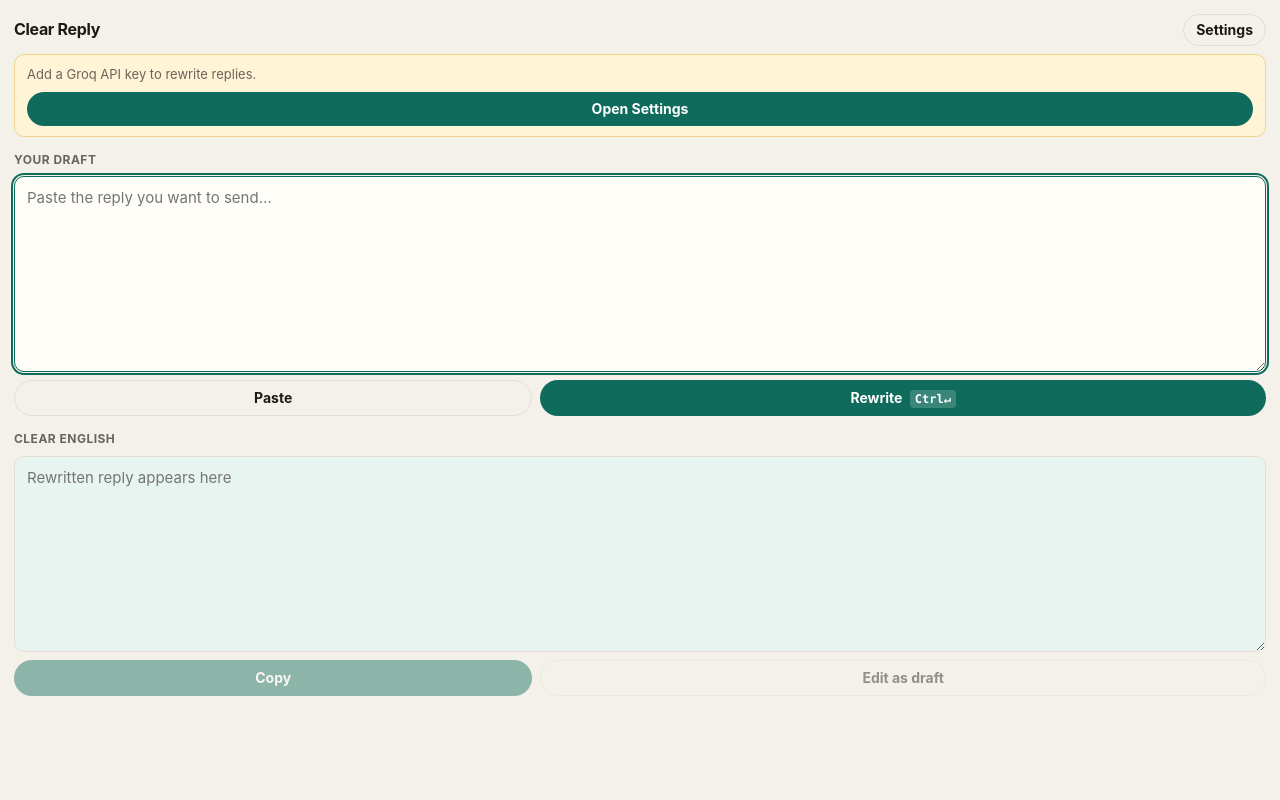
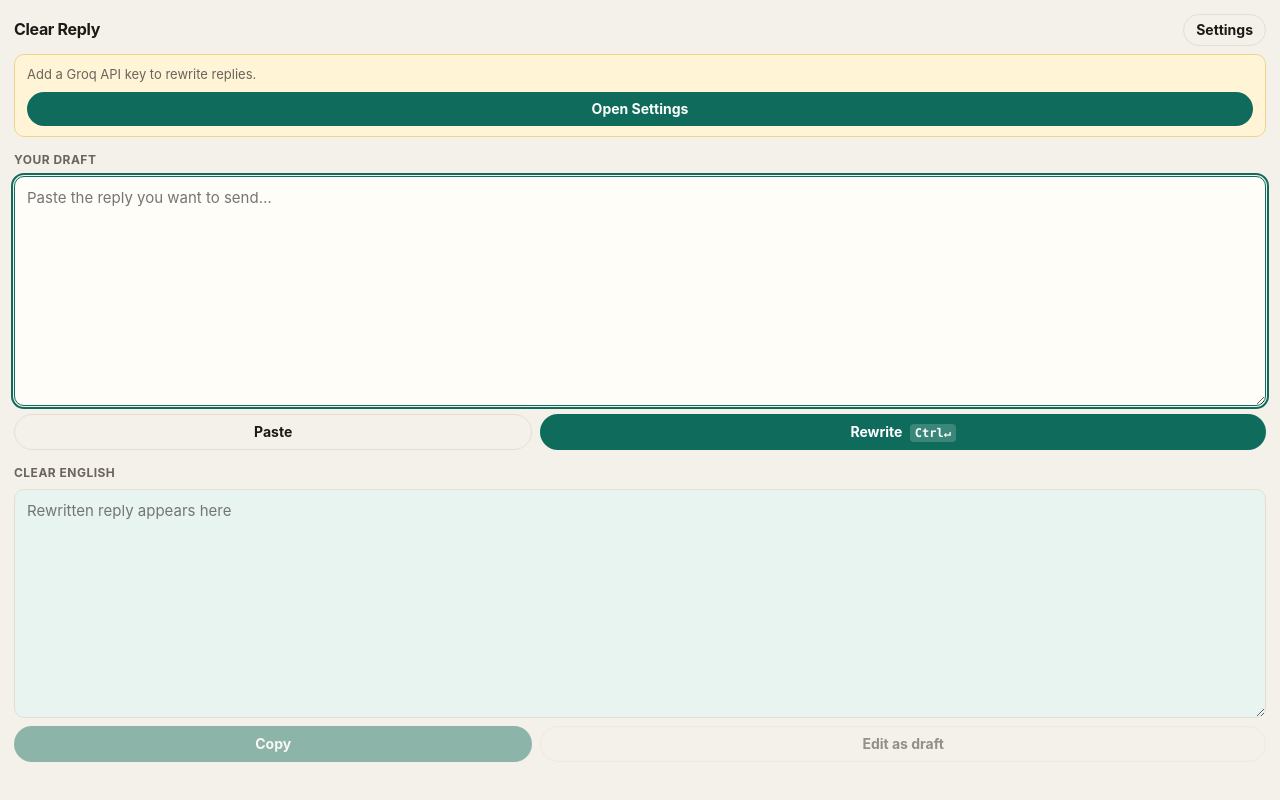
Before and after one commit to arunkarthik-n/clear-reply, a browser extension: page public/panel.html in a window 1280 px wide. Drawn offline with Linux system fonts and the light colour scheme; files whose address does not match are found by name.

Commit message:
Let reply fields fill the side panel

```diff
--- a/package.json
+++ b/package.json
@@ -1,6 +1,6 @@
 {
   "name": "clear-reply",
-  "version": "1.0.0",
+  "version": "1.0.1",
   "private": true,
   "type": "module",
   "description": "Chrome side panel that rewrites support-chat drafts into clear English via Groq.",
--- a/public/app.css
+++ b/public/app.css
@@ -83,6 +83,11 @@ input:not([type]) {
 textarea {
   resize: vertical;
   min-height: 120px;
+}
+
+#draft,
+#result {
+  flex: 1 1 auto;
 }
 
 textarea:focus,
```
Also changed, not shown: dist/app.css, dist/manifest.json, public/manifest.json, 1 other file.
